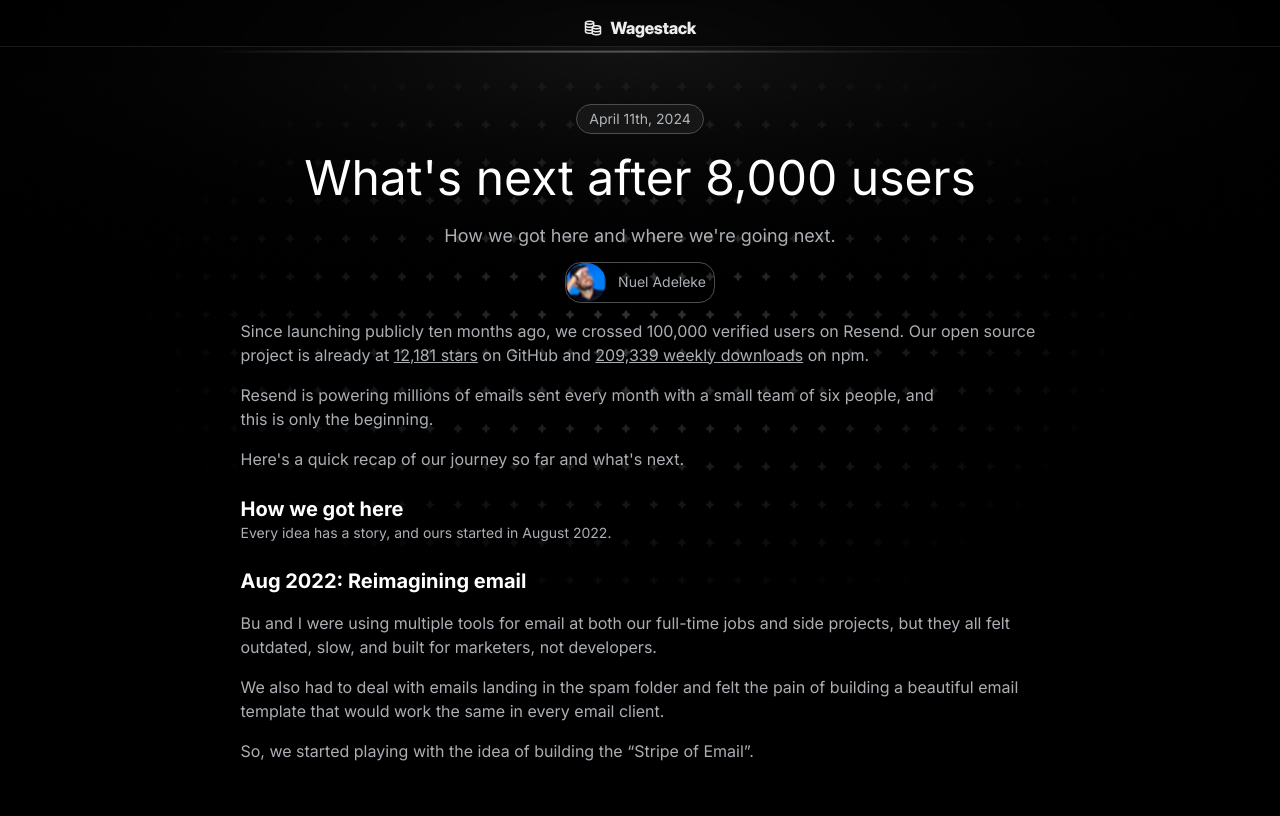
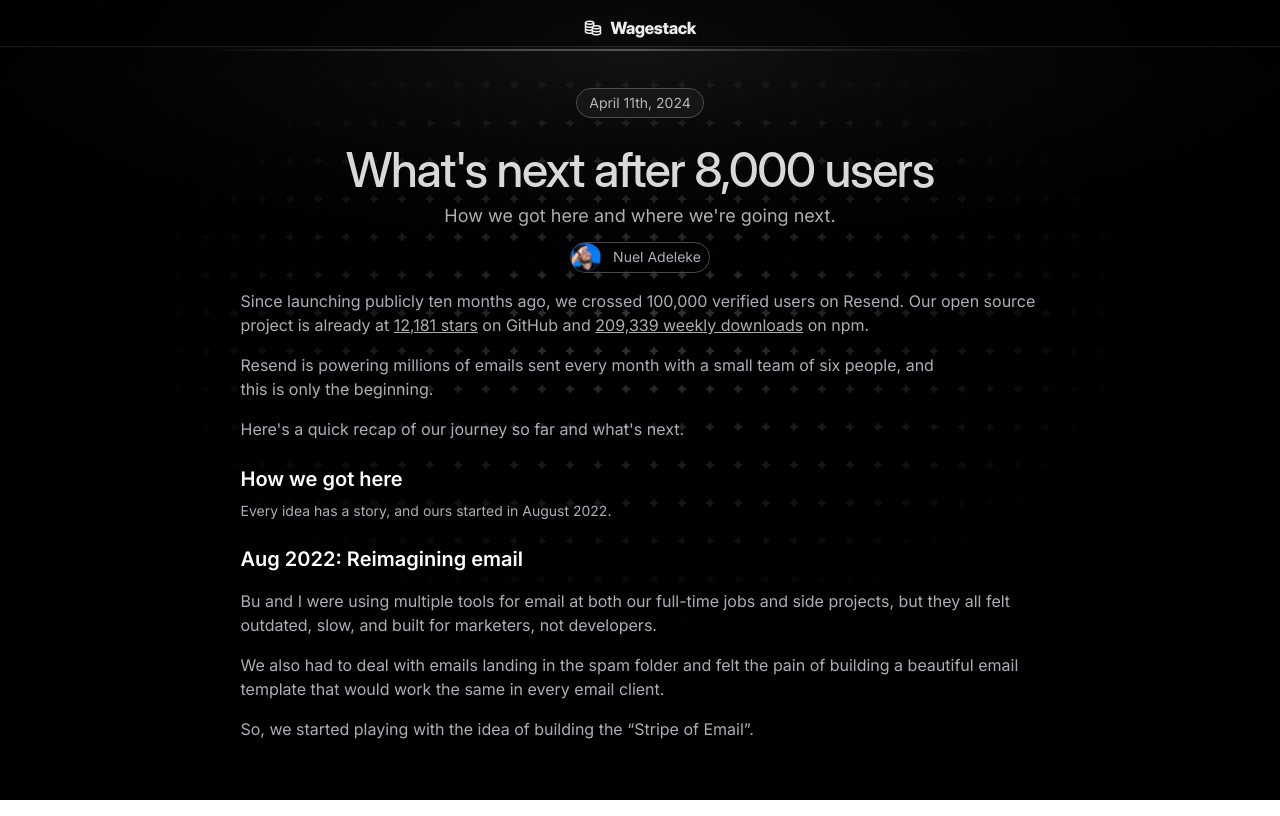
Before and after one commit to wendy640/landing-page, a Next.js app: page /read in a window 1280 px wide. Built offline with nearby package versions, Linux system fonts and the light colour scheme.

Commit message:
second page

```diff
--- a/src/app/read/page.tsx
+++ b/src/app/read/page.tsx
@@ -8,31 +8,44 @@
 import user from  "../../components/image/image.png"
 export default function Home() {
 	return (
-		<main className="p-2 flex flex-col items-center bg-cover bg-center min-h-screen w-full lg:mt-4">
+		<main className="p-2 flex flex-col items-center bg-cover bg-center min-h-screen w-full lg:mt-0">
 			<Nav />
 			<section className="intro flex flex-col items-center text-center mx-4 lg:mx-0 mt-20 lg:mt-14">
 				<div className="waitlist mt-8 lg:mt-6 bg-[#161616] text-[#F1F7FEB5] rounded-2xl pt-1 pb-1 pl-3 pr-3 flex items-center space-x-3 relative border border-[#4E4E4E]">
-					<p className="text-[#F1F7FEB5] text-xs lg:text-sm">
+					<p className=" date text-[#F1F7FEB5] text-xs lg:text-sm">
 						April 11th, 2024
 					</p>
 				</div>
 
 				<div className="text mt-5 text-white">
-					<h1 className="text-lg lg:text-5xl">What's next after 8,000 users</h1>
-					<p className="about mt-3 lg:mt-5 text-base lg:text-lg text-[#F1F7FEB5]">
+					<h1
+						className="text-[#D9D9D9] text-lg lg:text-5xl font-display font-medium leading-[64px] lg:leading-[64px] tracking-[1.4px]"
+						style={{
+							fontFamily: "Inter Display, sans-serif",
+							fontStyle: "normal",
+							fontWeight: 500,
+							letterSpacing: "-1.4px",
+						}}
+					>
+						What's next after 8,000 users
+					</h1>
+					<p className="about mt-3 lg:mt-0 text-base lg:text-lg text-[#F1F7FEB5]">
 						How we got here and where we're going next.
 					</p>
 				</div>
 
-				<div className="waitlist mt-3 bg-transparent text-[#F1F7FEB5] rounded-2xl -pt-1 -pb-1 pl-0 pr-2 mt- flex items-center space-x-3 relative border border-[#4E4E4E]">
+				<div
+					className="waitlist mt-3 bg-transparent text-[#F1F7FEB5] rounded-[90px] pt-0 pb-0 pl-0 pr-2 flex items-center space-x-3 relative border"
+					style={{ borderColor: "#494949" }}
+				>
 					<div className="rounded-full overflow-hidden">
-						<Image src={user} alt="user" width={40} height={40} />
+						<Image src={user} alt="user" width={30} height={30} />
 					</div>
 					<p className="text-[#F1F7FEB5] text-xs lg:text-sm">Nuel Adeleke</p>
 				</div>
 
 				<div className="text text-[#F1F7FEB5] text-left max-w-[799px]">
-					<div>
+					<div className="paragraph1 flex flex-col items-start ">
 						<p className="mt-4 text-xs lg:text-base">
 							Since launching publicly ten months ago, we crossed 100,000
 							verified users on Resend. Our open source project is already at{" "}
@@ -49,16 +62,18 @@
 							Here's a quick recap of our journey so far and what's next.
 						</p>
 					</div>
-					<div>
-						<h3 className="font-bold text-lg lg:text-xl mt-6 text-white">
+
+					<div className="paragraph2">
+						<h3 className="font-semibold text-lg lg:text-xl mt-6 text-white">
 							How we got here
 						</h3>
-						<p className="mt- text-xs lg:text-sm">
+						<p className="text-[#F1F7FEB5]  leading-8 mt-2 lg:text-sm">
 							Every idea has a story, and ours started in August 2022.
 						</p>
 					</div>
+
 					<div className="text text-[#F1F7FEB5] text-left max-w-[799px]">
-						<h3 className="font-bold text-lg lg:text-xl mt-6  text-white">
+						<h3 className="font-semibold text-lg lg:text-xl mt-6  text-white">
 							Aug 2022: Reimagining email
 						</h3>
 						<p className="mt-4 text-xs lg:text-base">
```
